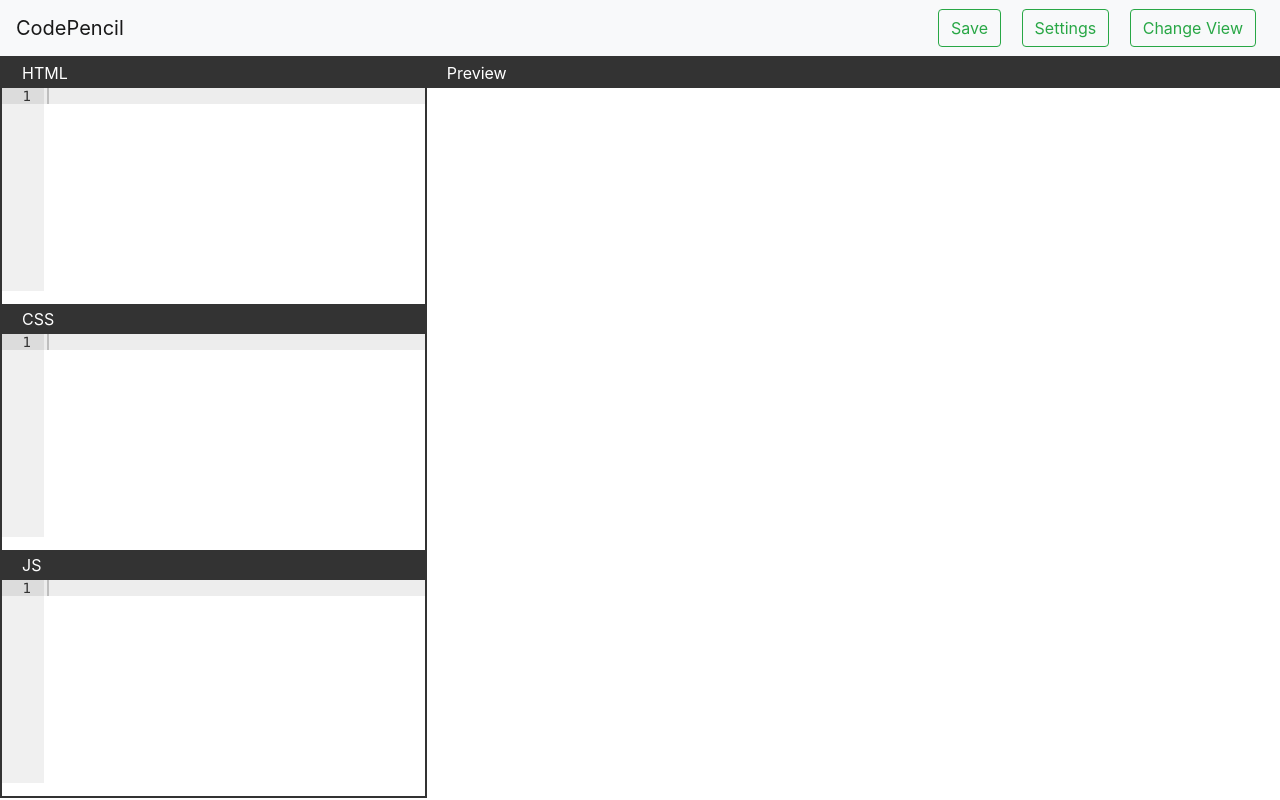
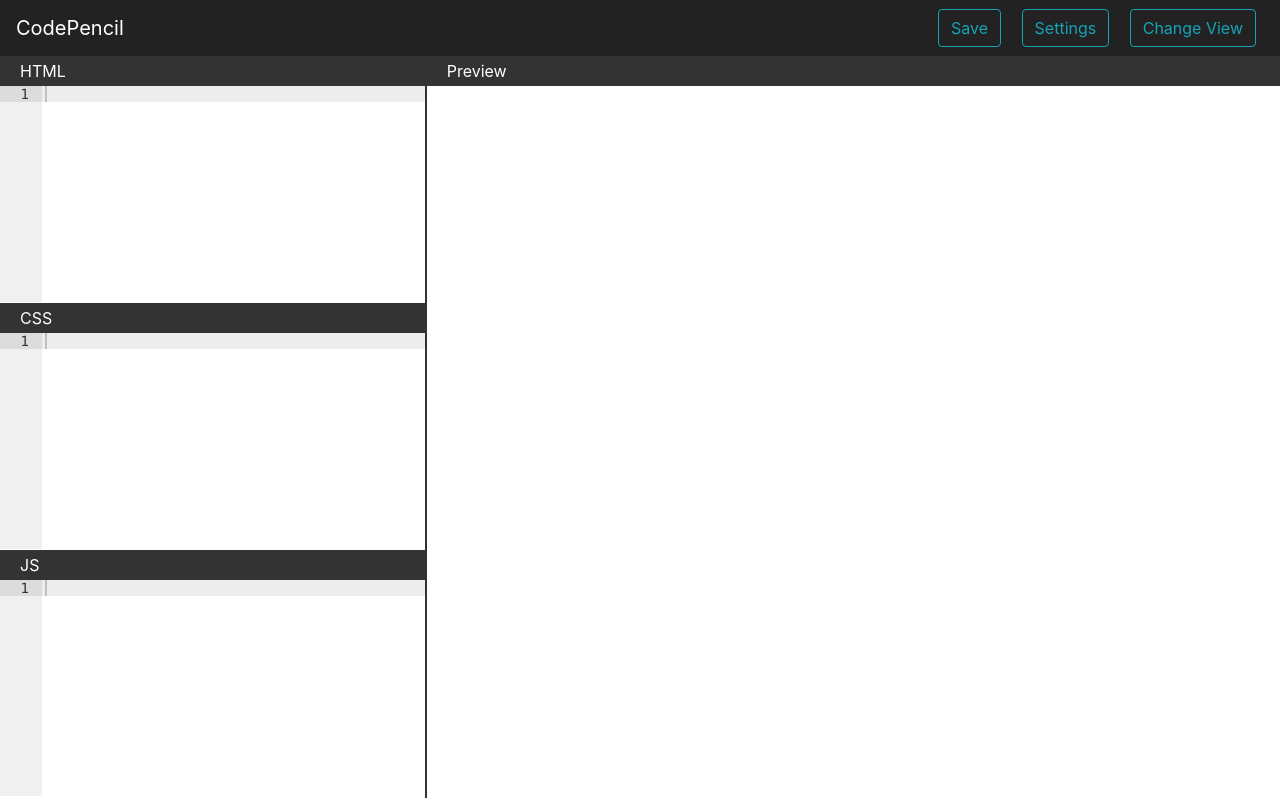
Before and after one commit to mohityadav7/codepencil, a PHP site: page / in a window 1280 px wide. Run offline with PHP 8.4, Linux system fonts and the light colour scheme; some libraries are stand-ins or nearby versions.

Commit message:
some not-so-major changes
1. changed navbar background to #222
2. changed navbar button type from success to info
3. moved to iframe initial template in script

```diff
--- a/css/style.css
+++ b/css/style.css
@@ -5,20 +5,22 @@ html, body{
   margin: 0px;
 }
 
+.navbar{background: #222;}
+
 .row{
   height: 92.7%;
+  margin-bottom: -3%;
 }
 
 #editor-side{
   height: 100%;
   padding: 0px !important;
-  border: 2px solid #333;
+  border-right: 2px solid #333;
   box-sizing: border-box;
 }
 
 #html-box, #css-box, #js-box{
   height: 33.33%;
-  padding-bottom: 7px;
   box-sizing: border-box;
 }
 .box-heading{
@@ -27,7 +29,7 @@ html, body{
   color: white;
 }
 #html-editor, #css-editor, #js-editor{
-  height: 85%;
+  height: 87.3%;
   width: 100%;
   font-size: 14px;
 }
@@ -38,13 +40,17 @@ html, body{
 }
 
 #preview-box{
-  height: 90%;
+  height: 100%;
   width: 100%;
-  border-top: 2px solid #333;
+  /* border-top: 2px solid #333; */
+  padding: 0;
+  margin: 0;
 }
 
 #preview-target{
-  height: 100%;
+  height: 95.7%;
   width: 100%;
   border: none;
+  margin-bottom: -0.6%;
+  /* padding: -3.2%; */
 }
--- a/index.html
+++ b/index.html
@@ -11,7 +11,7 @@
   </head>
   <body>
     <!-- Navbar -->
-    <nav class="navbar navbar-expand-lg navbar-light bg-light">
+    <nav class="navbar navbar-expand-lg navbar-dark">
       <a class="navbar-brand" href="#">CodePencil</a>
       <button class="navbar-toggler" type="button" data-toggle="collapse" data-target="#navbarSupportedContent" aria-controls="navbarSupportedContent" aria-expanded="false" aria-label="Toggle navigation">
         <span class="navbar-toggler-icon"></span>
@@ -19,9 +19,9 @@
       <div class="collapse navbar-collapse" id="navbarSupportedContent">
         <ul class="navbar-nav ml-auto">
           <li class="nav-item active">
-            <button class="btn btn-outline-success m-2 my-sm-0">Save</button>
-            <button class="btn btn-outline-success m-2 my-sm-0">Settings</button>
-            <button class="btn btn-outline-success m-2 my-sm-0">Change View</button>
+            <button class="btn btn-outline-info m-2 my-sm-0">Save</button>
+            <button class="btn btn-outline-info m-2 my-sm-0">Settings</button>
+            <button class="btn btn-outline-info m-2 my-sm-0">Change View</button>
           </li>
         </ul>
       </div>
@@ -50,17 +50,7 @@
       <div class="col-lg-8 col-sm-12" id="preview-box">
         <div class="box-heading">Preview</div>
         <!-- default template -->
-        <iframe class="preview" id="preview-target">
-          <!DOCTYPE html>
-          <html lang="en">
-          <head>
-            <meta charset="UTF-8">
-            <meta name="viewport" content="width=device-width, initial-scale=1.0">
-            <meta http-equiv="X-UA-Compatible" content="ie=edge">
-          </head>
-          <body></body>
-          </html>
-        </iframe>
+        <iframe class="preview" id="preview-target"></iframe>
       </div>
     </div>
 
@@ -94,7 +84,6 @@
       // cssEditor.setTheme("ace/theme/monokai");
       cssEditor.session.setMode("ace/mode/css");
       cssEditor.session.setTabSize(2);
-      // cssEditor.session.setUseWrapMode(true); // uncomment to enable text wrapping
     </script>
 
     <!-- for JavaScript editor -->
@@ -102,8 +91,7 @@
       var jsEditor = ace.edit("js-editor");
       // jsEditor.setTheme("ace/theme/monokai");
       jsEditor.session.setMode("ace/mode/javascript");
-      // jsEditor.session.setTabSize(2); // default is 4
-      // jsEditor.session.setUseWrapMode(true); // uncomment to enable text wrapping
+      jsEditor.session.setTabSize(2); // default is 4
     </script>
 <!-- SCRIPTS FOR ACE EDITOR ENDS -->
 
@@ -111,17 +99,17 @@
     <script>
       $(document).ready(function() {
         $('.editor').on('keyup', function() {
+          // var html = htmlEditor.getValue();
+          // var css = cssEditor.getValue();
+          // var js = jsEditor.getValue();
+
+          var iframeContent = '<!DOCTYPE html><html lang="en"><head><meta charset="UTF-8"><meta name="viewport" content="width=device-width, initial-scale=1.0"><meta http-equiv="X-UA-Compatible" content="ie=edge">' + '<style>' + cssEditor.getValue() + '</style>' + '</head><body>' + htmlEditor.getValue() + '\n<script>' + jsEditor.getValue() + '<\/script>' + '</body></html>';
           var target = $('#preview-target')[0].contentWindow.document;
+
           target.open();
+          target.write(iframeContent);
           target.close();
-
-          var html = htmlEditor.getValue();
-          var css = cssEditor.getValue();
-          var js = jsEditor.getValue();
-
-          $('body', target).append(html);
-          $('head', target).append('<style>' + css + '</style');
-          $('head', target).append('<script>' + js + '<\/script>');
+          console.log($('#preview-target').contents());
         });
       });
     </script>
```
